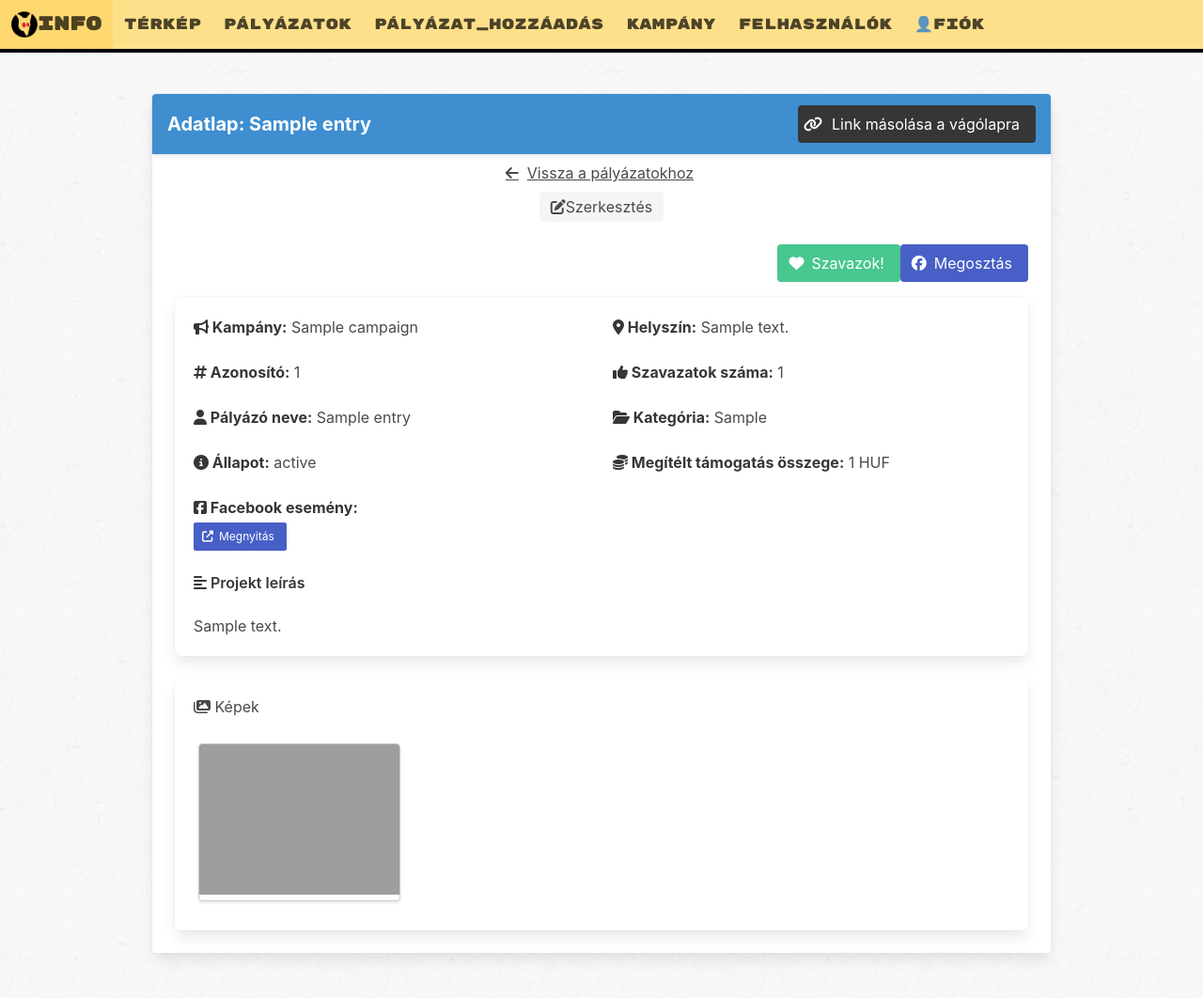
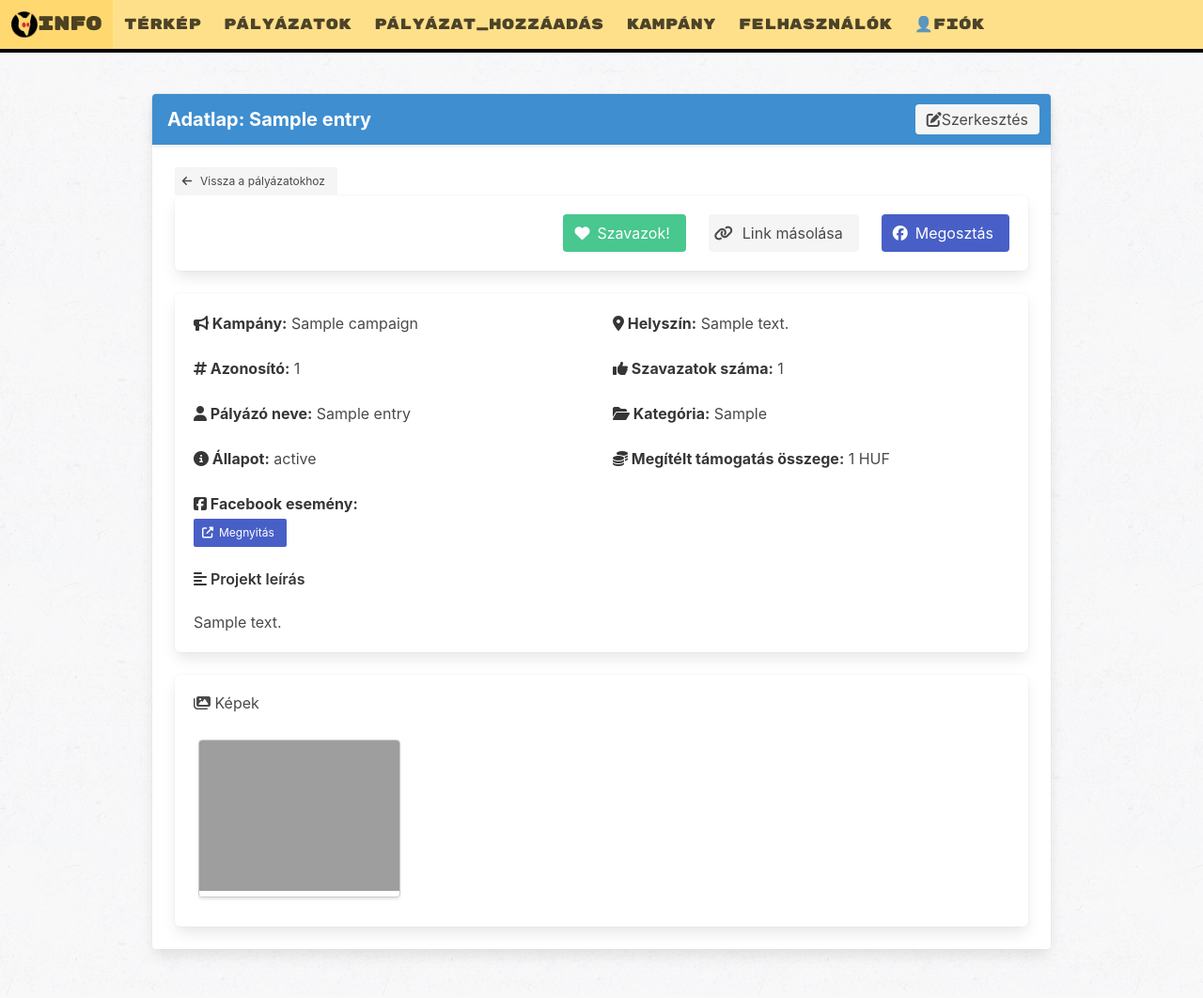
Before and after one commit to xngst/rosane-webapp, a Flask app: page /adatlap/1 in a window 1280 px wide. Shown: the whole page at 94% size. Run offline with Flask 3, Linux system fonts and the light colour scheme; a user stored in the database is signed in; tables that the repository leaves empty hold one stand-in row (values such as "Sample post"); parts of the project's set-up code (start-up, migrations or seed data) failed here and were passed over; some libraries are stand-ins or nearby versions; grey boxes are pictures that could not be loaded.

Commit message:
unify datasheet

```diff
--- a/templates/applications.html
+++ b/templates/applications.html
@@ -46,9 +46,9 @@ if (window.innerWidth < 768) {
         <p><strong>Kedvelések:</strong> ${entry.like_count}</p>
         <form method="POST" action="/like/${entry.id}" class="mt-2">
           <input type="hidden" name="csrf_token" value="{{ csrf_token() }}">
-          <button type="submit" class="button is-primary is-small">👍 Ez tetszik!</button>
+          <button type="submit" class="button is-primary is-small">Szavazok!</button>
         </form>
-        <a href="/adatlap/${entry.id}" class="button is-link is-light is-small mt-2">Részletek</a>
+        <a href="/adatlap/${entry.id}" class="button is-link is-light is-small mt-2">Adatlap</a>
       </div>
     `;
     container.appendChild(card);
--- a/templates/datasheet.html
+++ b/templates/datasheet.html
@@ -49,62 +49,76 @@
         <header class="card-header has-background-info">
         <p class="card-header-title has-text-white is-size-5">
             <span class="is-flex-grow-1">Adatlap: {{ entry.title }}</span>
-            <span>
-                <button class="button is-dark is-flex is-align-items-center" id="copyUrlButton">
-                    <span class="icon is-small">
-                        <i class="fa-solid fa-link mr-2"></i>
-                    </span>
-                    <span>Link másolása a vágólapra</span>
-                </button>
-            </span>
         </p>
-        </header>
-
-          <a href="/applications" class="button is-text is-fullwidth">
-            <span class="icon"><i class="fas fa-arrow-left"></i></span>
-            <span>Vissza a pályázatokhoz</span>
-          </a>
-
-
         {% if current_user.is_authenticated %}
 {% if current_user.is_assigned_to_active_campaign() or current_user.role == "admin" %}
 <a href="{{ url_for('update_datasheet', entry_id=entry.id) }}"
-   class="card-header-item is-active is-flex is-justify-content-center"> {# Add these classes #}
+   class="card-header-item is-active is-flex is-justify-content-center mr-3">
     <div class="tags are-medium">
         <span class="tag"><i class="fas fa-edit me-1"></i> Szerkesztés</span>
     </div>
 </a>
 {% endif %}
 {% endif %}
+        </header>
 
 <div class="card-content">
-          <div class="is-flex is-justify-content-flex-end mb-4 is-gap-3"> {# Added is-gap-3 for spacing #}
+<div class="has-text-left">
+    <a href="/applications" class="button is-small is-light">
+        <span class="icon is-small">
+            <i class="fas fa-arrow-left mr-1"></i>
+        </span>
+        <span>Vissza a pályázatokhoz</span>
+    </a>
+</div>
+
+
+<div class="box">
+    <div class="columns is-multiline is-mobile is-justify-content-flex-end">
+
         {# Like Button Form #}
-
+        <div class="column is-narrow-desktop is-full-mobile">
         {% if not existing_like %}
-			<form action="{{ url_for('like', entry_id=entry.id) }}" method="POST" style="display:inline-block;">
+            <form action="{{ url_for('like', entry_id=entry.id) }}" method="POST" class="is-fullwidth-mobile">
                 <input type="hidden" name="csrf_token" value="{{ csrf_token() }}">
-				<button type="submit" class="button is-success">
+                <button type="submit" class="button is-success is-fullwidth-mobile">
                     <span class="icon"><i class="fas fa-heart"></i></span>
-				    <span>Szavazok!</span>
+                    <span class="is-size-6">Szavazok!</span>
                 </button>
             </form>
         {% else %}
-			<span class="tag is-success is-large">
+            <span class="tag is-success is-large is-fullwidth-mobile has-text-centered py-2">
                 <span class="icon"><i class="fas fa-check"></i></span>
-				<span>Már szavaztál erre a pályázatra!</span>
+                <span class="is-size-6">Már szavaztál erre!</span>
             </span>
         {% endif %}
+        </div>
 
-            {# End Like Button Form #}
+        {# Copy URL Button #}
+        <div class="column is-narrow-desktop is-full-mobile">
+            <button class="button is-light is-fullwidth-mobile" id="copyUrlButton">
+                <span class="icon">
+                    <i class="fa-solid fa-link mr-2"></i>
+                </span>
+                <span class="is-size-6">Link másolása</span>
+            </button>
+        </div>
 
-            <a class="button is-link"
+
+
+        {# Facebook Share Button #}
+        <div class="column is-narrow-desktop is-full-mobile">
+            <a class="button is-link is-fullwidth-mobile"
                href="https://www.facebook.com/sharer/sharer.php?u={{ url_for('adatlap', entry_id=entry.id, _external=True) }}"
                target="_blank" rel="noopener">
                 <span class="icon"><i class="fab fa-facebook"></i></span>
-              <span>Megosztás</span>
+                <span class="is-size-6">Megosztás</span>
             </a>
         </div>
+    </div>
+</div>
+
+
           <div class="box">
             <div class="columns is-multiline">
               {% set fields = [
```
Also changed, not shown: static/favicon.ico. Lines whose indentation alone changed are shown as unchanged.
